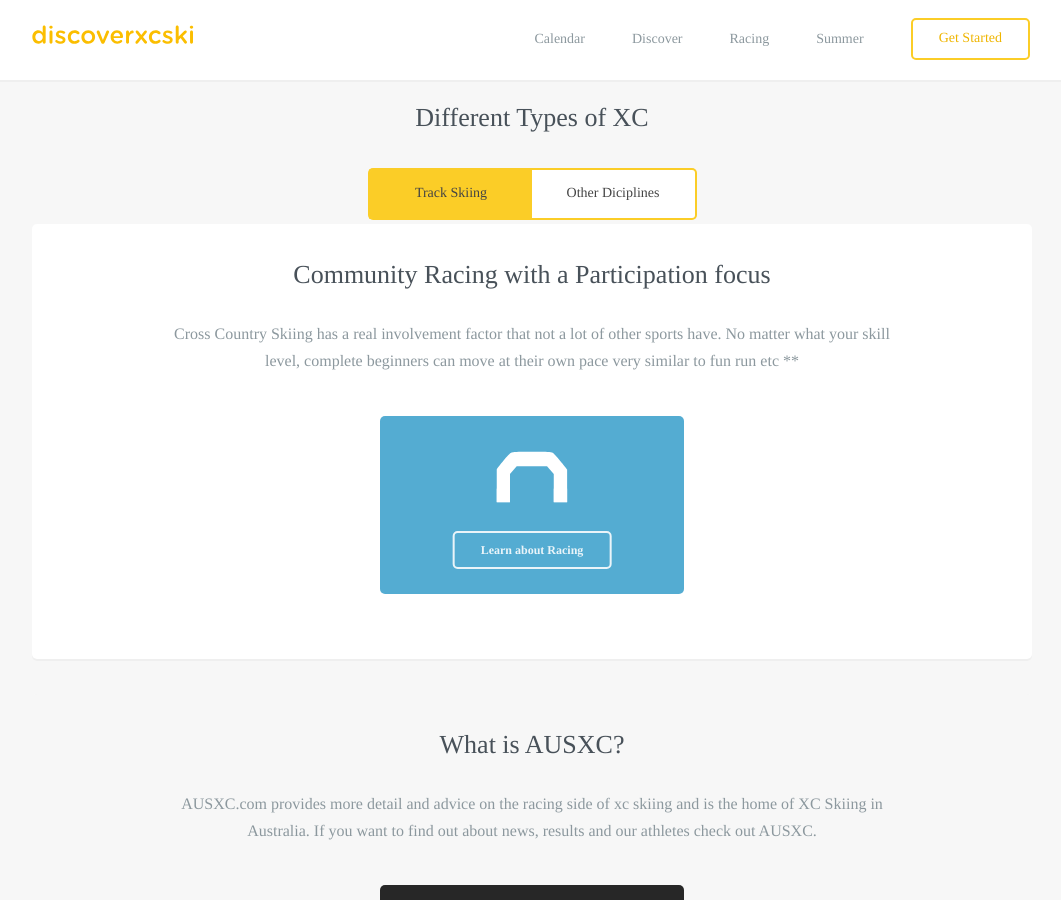
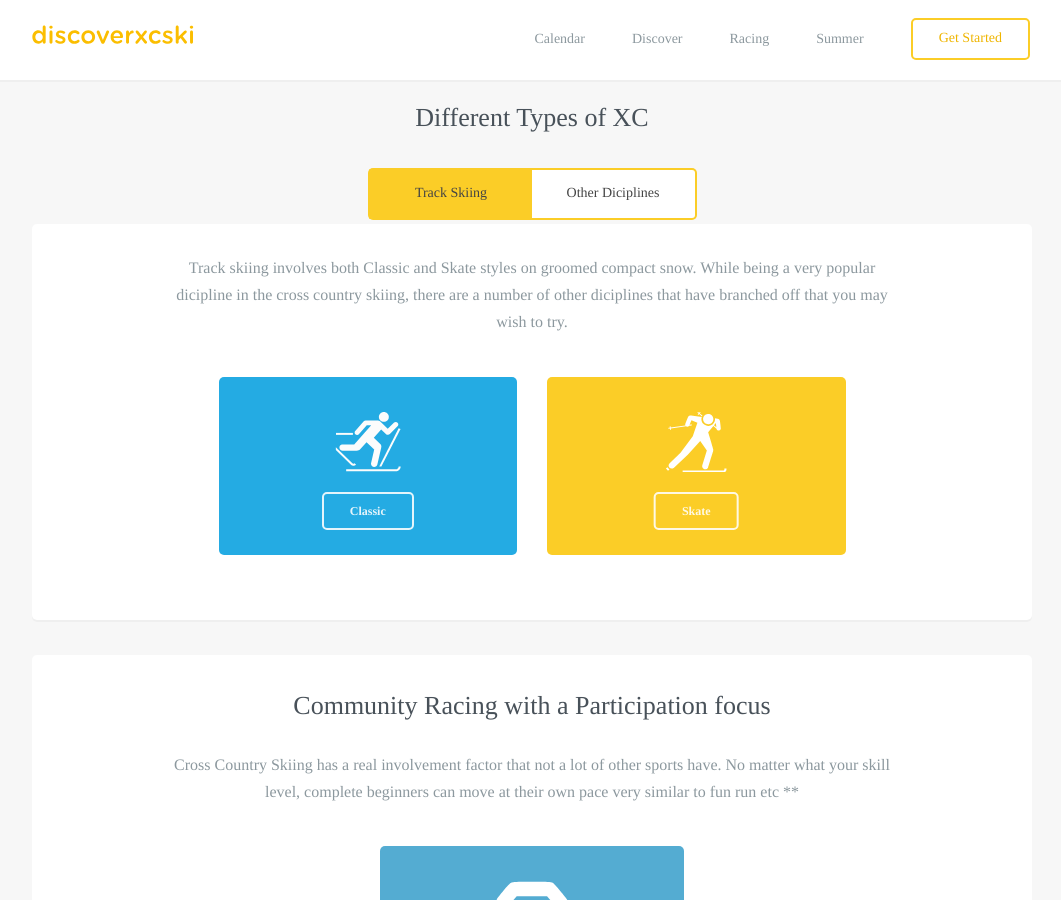
Before and after one commit to robcatto/robcatto.github.io, a Jekyll site: the page index.html, which Jekyll copies as it is, in a window 1280 px wide and 900 px high, scrolled down 1478 px. Shown: the whole window, without its empty margins (108-1169 px from the left). Built offline with Jekyll 4.4.1, drawn with Linux system fonts in a browser that asks for light colours; some web fonts are replaced; Markdown is read by kramdown in place of the engine named in the settings.

Commit message:
Update index.html

```diff
--- a/index.html
+++ b/index.html
@@ -405,9 +405,7 @@
 
 
 
-
-      <div class="content">
-      <h3 style="padding-bottom: 31px;">Different Types of XC</h3>
+   <h3 style="padding-bottom: 31px;">Different Types of XC</h3>
 
                <input id="tab1" type="radio" name="tabs" checked>
       <label class="button" for="tab1" style="
@@ -436,6 +434,8 @@
         border-left: none;">
 
         Other Diciplines</label>
+      <div class="content">
+
         <div id="content1">
         <section class="mobile_section">
                     <p>Track skiing involves both Classic and Skate styles on groomed compact snow. While being a very popular dicipline in the cross country skiing, there are a number of other diciplines that have branched off that you may wish to try.
```
